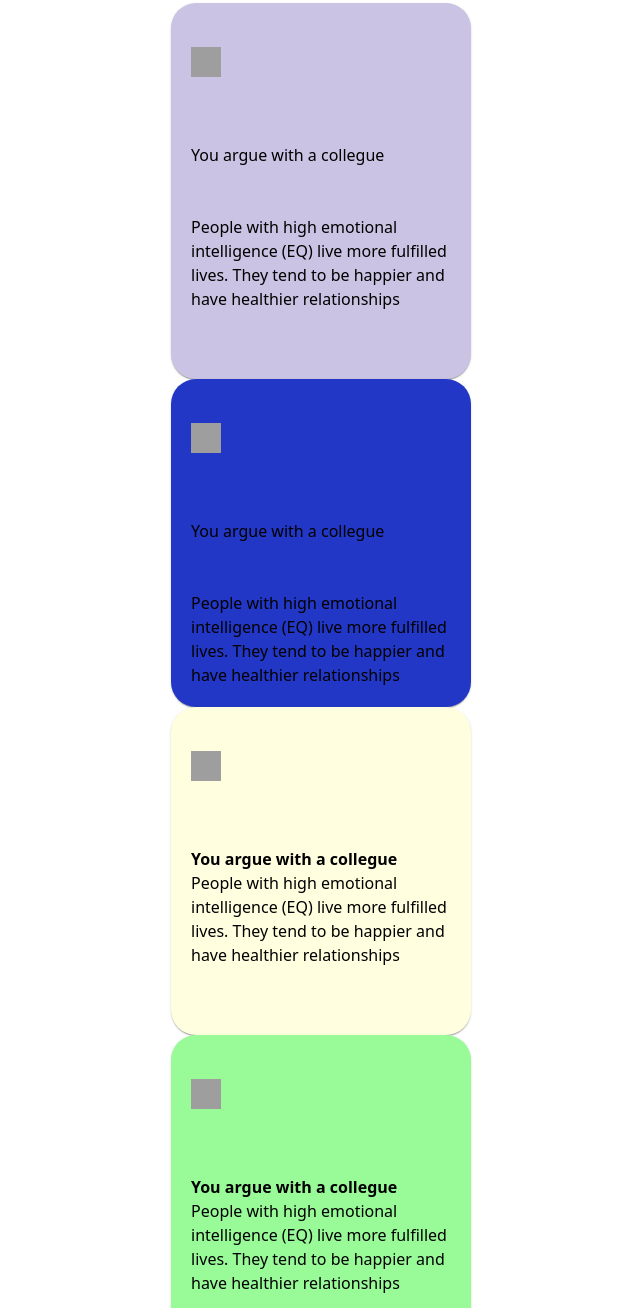
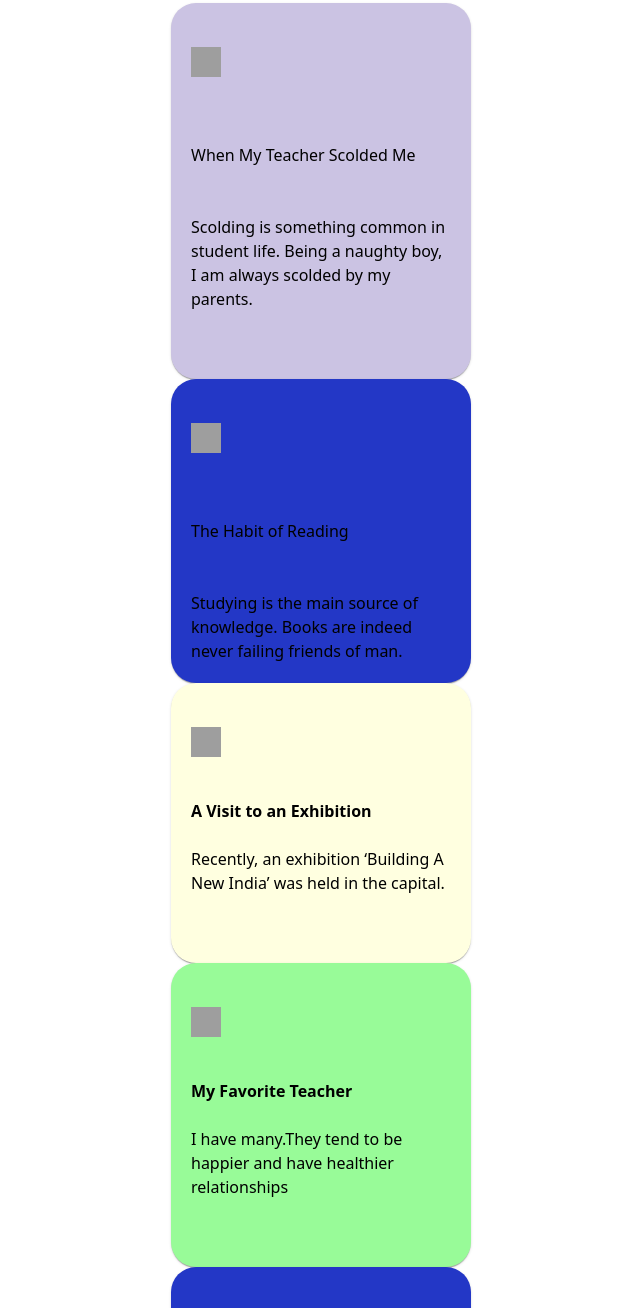
Before and after one commit to Tejeswar28/Animated_website, a plain HTML site: page index.html in a window 1280 px wide. Shown: the part 1988-3296 px from the top of the page, without its empty margins (169-809 px from the left). Drawn offline with nearby package versions, Linux system fonts and the light colour scheme; grey boxes are pictures that could not be loaded; animation ran at ten frames a second.

Commit message:
Update index.html

```diff
--- a/index.html
+++ b/index.html
@@ -189,8 +189,8 @@
             <div class="item-container">
                   <img src="https://hotemoji.com/images/dl/q/angry-face-emoji-by-twitter.png">
                 <br>
-                <h4>You argue with a collegue</h4>
-                <p>People with high emotional intelligence (EQ) live more fulfilled lives. They tend to be happier and have healthier relationships</p>
+                <h4>When My Teacher Scolded Me</h4>
+                <p>Scolding is something common in student life. Being a naughty boy, I am always scolded by my parents. </p>
             </div>
 
         </sv-scrollable-item>
@@ -198,15 +198,23 @@
             <div class="item-container">
                 <img src="https://hotemoji.com/images/dl/q/angry-face-emoji-by-twitter.png">
                 <br>
-                <h4>You argue with a collegue</h4>
-                <p>People with high emotional intelligence (EQ) live more fulfilled lives. They tend to be happier and have healthier relationships</p></div>
+                <h4>The Habit of Reading</h4>
+                <p>Studying is the main source of knowledge. Books are indeed never failing friends of man.</p></div>
         </sv-scrollable-item>
         <sv-scrollable-item>
             <div class="item-container">
                 <img src="https://hotemoji.com/images/dl/q/angry-face-emoji-by-twitter.png">
                 <br>
-                <b>You argue with a collegue</b>
-                <p>People with high emotional intelligence (EQ) live more fulfilled lives. They tend to be happier and have healthier relationships</p>
+                <b>A Visit to an Exhibition</b>
+                <p>Recently, an exhibition ‘Building A New India’ was held in the capital.</p>
+            </div>
+        </sv-scrollable-item>
+        <sv-scrollable-item>
+            <div class="item-container">
+                  <img src="https://hotemoji.com/images/dl/q/angry-face-emoji-by-twitter.png">
+                <br>
+                <b>My Favorite Teacher</b>
+                <p>I have many.They tend to be happier and have healthier relationships</p>
             </div>
         </sv-scrollable-item>
         <sv-scrollable-item>
@@ -214,15 +222,7 @@
                   <img src="https://hotemoji.com/images/dl/q/angry-face-emoji-by-twitter.png">
                 <br>
                 <b>You argue with a collegue</b>
-                <p>People with high emotional intelligence (EQ) live more fulfilled lives. They tend to be happier and have healthier relationships</p>
-            </div>
-        </sv-scrollable-item>
-        <sv-scrollable-item>
-            <div class="item-container">
-                  <img src="https://hotemoji.com/images/dl/q/angry-face-emoji-by-twitter.png">
-                <br>
-                <b>You argue with a collegue</b>
-                <p>People with high emotional intelligence (EQ) live more fulfilled lives. They tend to be happier and have healthier relationships</p>
+                <p>This practice lesson consists of short paragraphs about interesting subjects.</p>
             </div>
         </sv-scrollable-item>
         <sv-scrollable-item>
```
